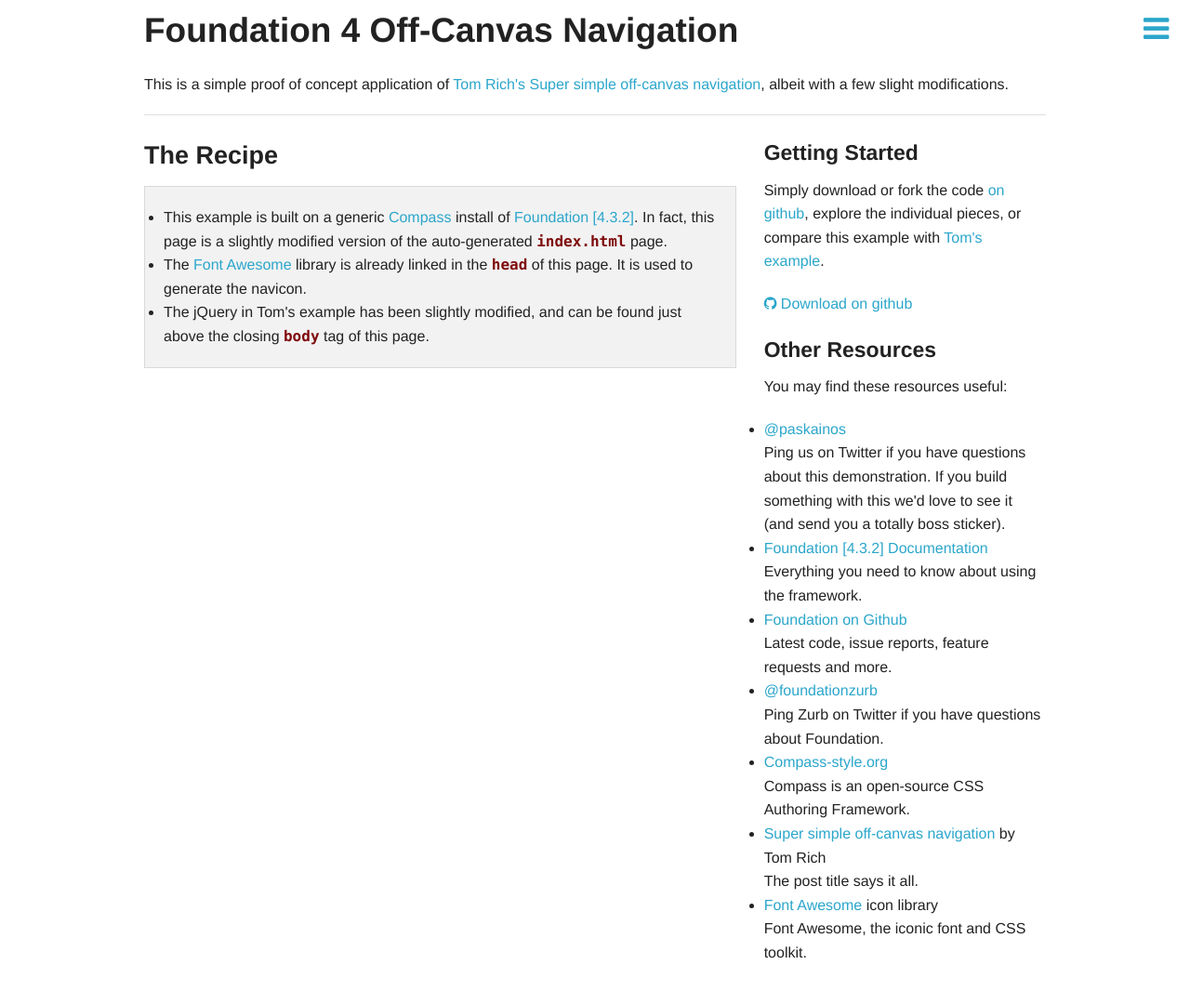
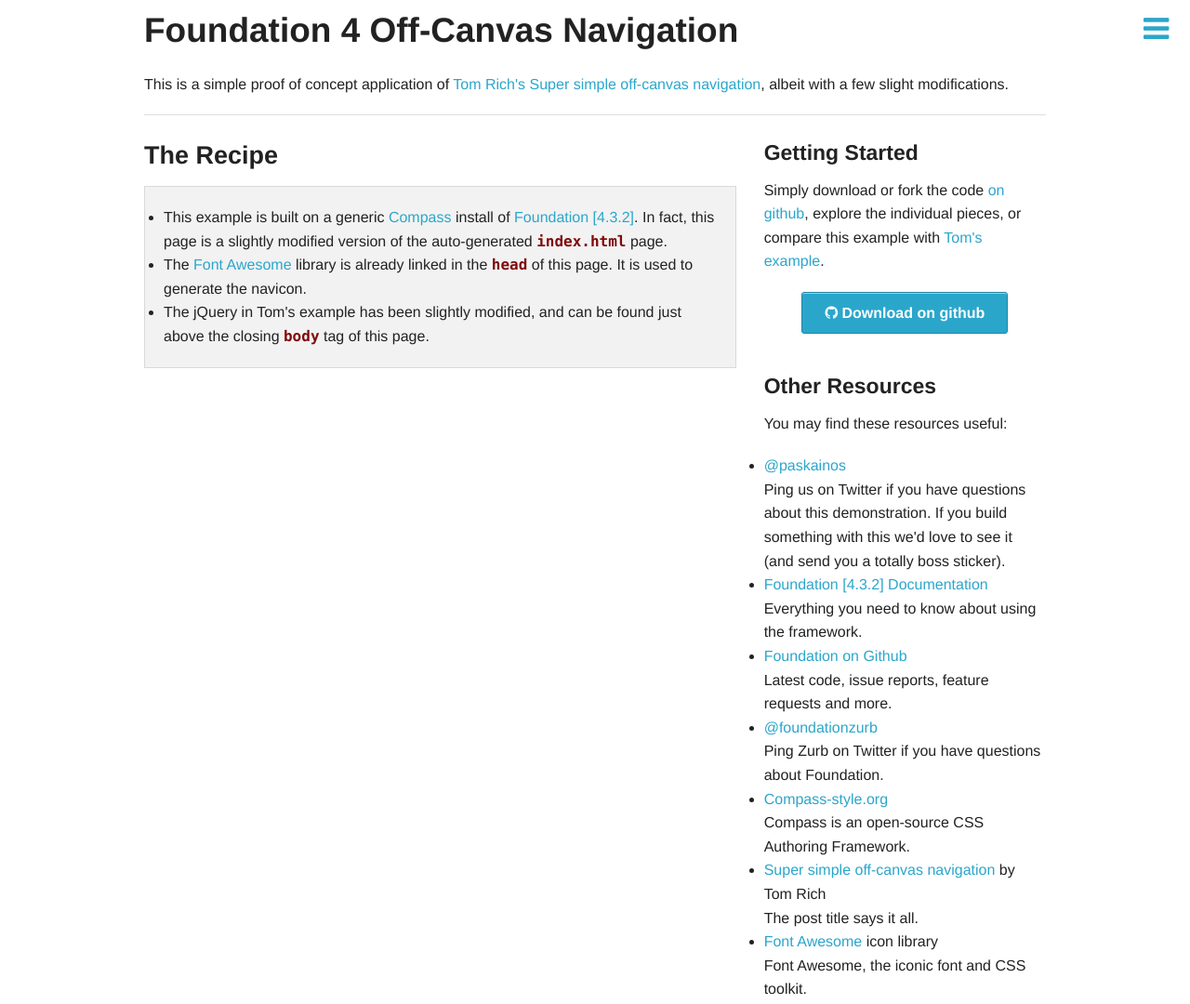
Before and after one commit to paskainos/foundation-4-off-canvas, a plain HTML site: page index.html in a window 1280 px wide. Shown: the whole page at 93% size. Before the commit the page ends 1057 px from the top, so only its background shows below. Drawn offline with Linux system fonts and the light colour scheme.

Commit message:
github button revision

```diff
--- a/index.html
+++ b/index.html
@@ -62,7 +62,7 @@
       <div class="large-4 columns">
         <h4>Getting Started</h4>
         <p>Simply download or fork the code <a href="//github.com/paskainos/foundation-4-off-canvas">on github</a>, explore the individual pieces, or compare this example with <a href="http://blog.tomri.ch/super-simple-off-canvas-menu-navigation/">Tom's example</a>.</p>
-        <p><a href="https://github.com/paskainos/foundation-4-off-canvas/archive/master.zip"><i class="fa fa-github"></i> Download on github</a></p>
+        <p class="text-center"><a class="radius button" href="https://github.com/paskainos/foundation-4-off-canvas/archive/master.zip"><i class="fa fa-github"></i> Download on github</a></p>
 
         <h4>Other Resources</h4>
         <p>You may find these resources useful:</p>
```
